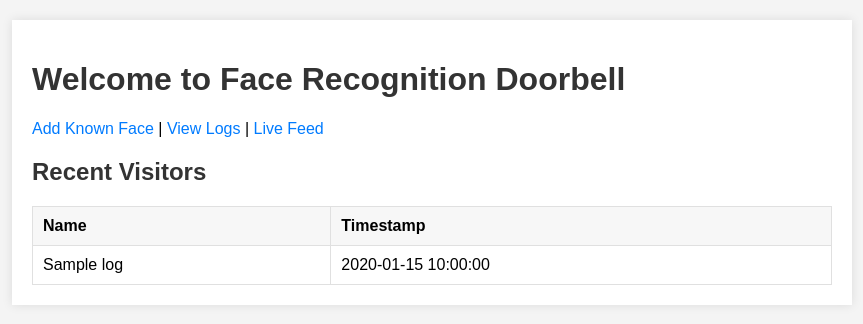
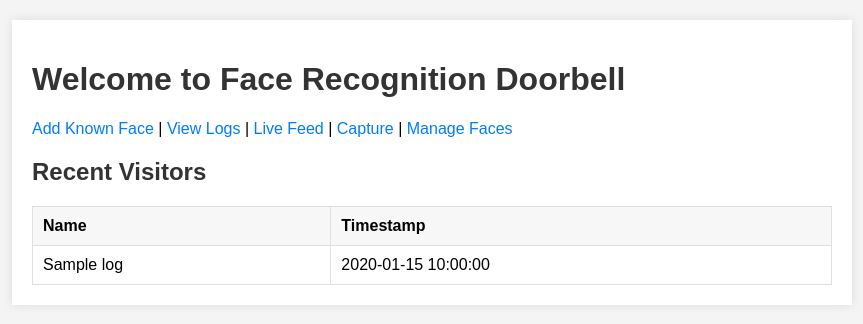
Before and after one commit to farzintava/FaceRecognitionDoorbell, a Flask app: template templates/index.html in a window 1280 px wide. Shown: the top 324 px of the page, without its empty margins (208-1071 px from the left). Run offline with Flask 3, Linux system fonts and the light colour scheme; the template is opened without the code that fills it: most values are stand-ins (such as "Sample title", 1, 10 or a date in 2020); parts of the project's set-up code (start-up, migrations or seed data) failed here and were passed over.

Commit message:
Create main page and base page

```diff
--- a/templates/index.html
+++ b/templates/index.html
@@ -7,7 +7,11 @@
     <p>
         <a href="{{ url_for('add_face') }}">Add Known Face</a> |
         <a href="{{ url_for('logs') }}">View Logs</a> |
-        <a href="{{ url_for('live_feed') }}">Live Feed</a>
+        <a href="{{ url_for('live_feed') }}">Live Feed</a> |
+        <a href="{{ url_for('capture') }}">Capture</a> |
+        <a href="{{ url_for('manage_faces') }}">Manage Faces</a>
+
+
     </p>
     <h2>Recent Visitors</h2>
     <table class="table">
```
